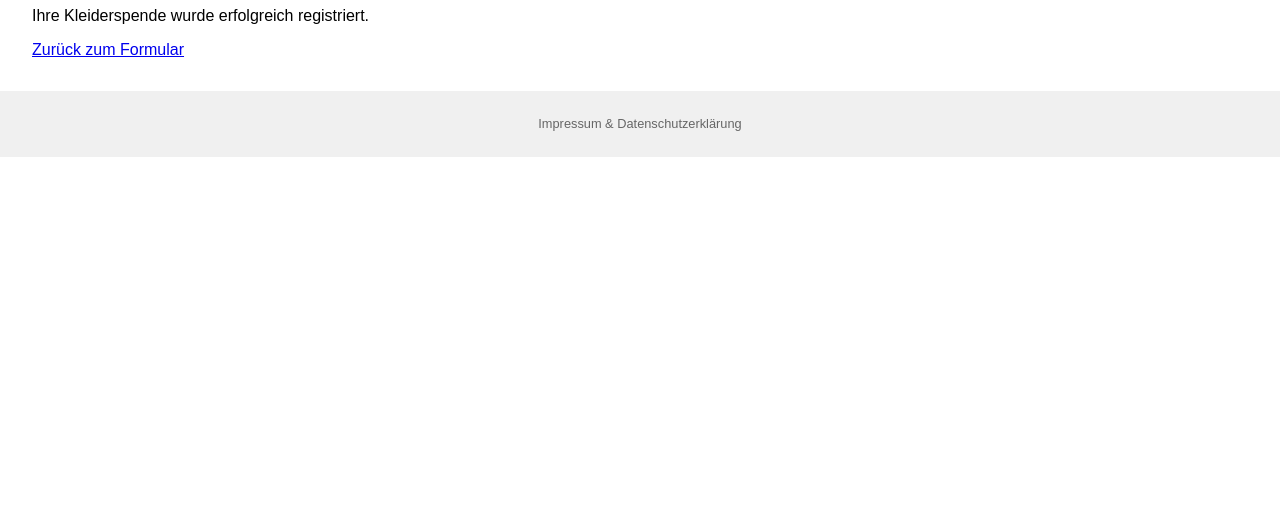
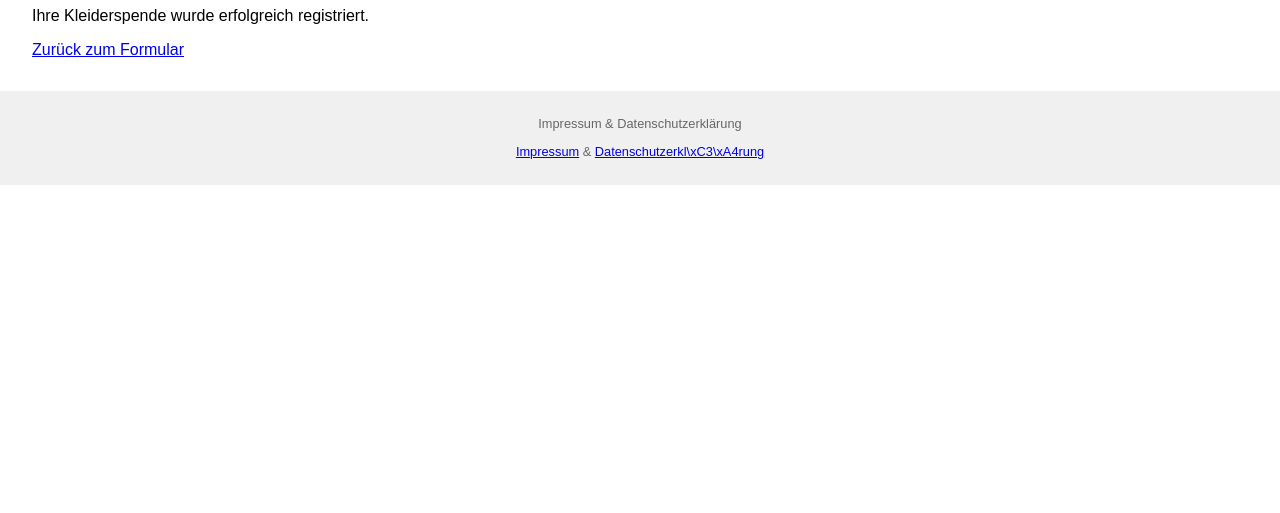
Before and after one commit to SchlichtDev/IU-Gender-Automat, a plain HTML site: page public/success.html in a window 1280 px wide. Shown: the part 287-800 px from the top of the page. Drawn offline with Linux system fonts and the light colour scheme.

Commit message:
Update success.html

```diff
--- a/public/success.html
+++ b/public/success.html
@@ -24,6 +24,7 @@
   </main>
   <footer>
     <p>Impressum &amp; Datenschutzerklärung</p>
+    <p><a href="/impressum.html">Impressum</a> &amp; <a href="/datenschutz.html">Datenschutzerkl\xC3\xA4rung</a></p>
   </footer>
 </body>
 </html>
```
